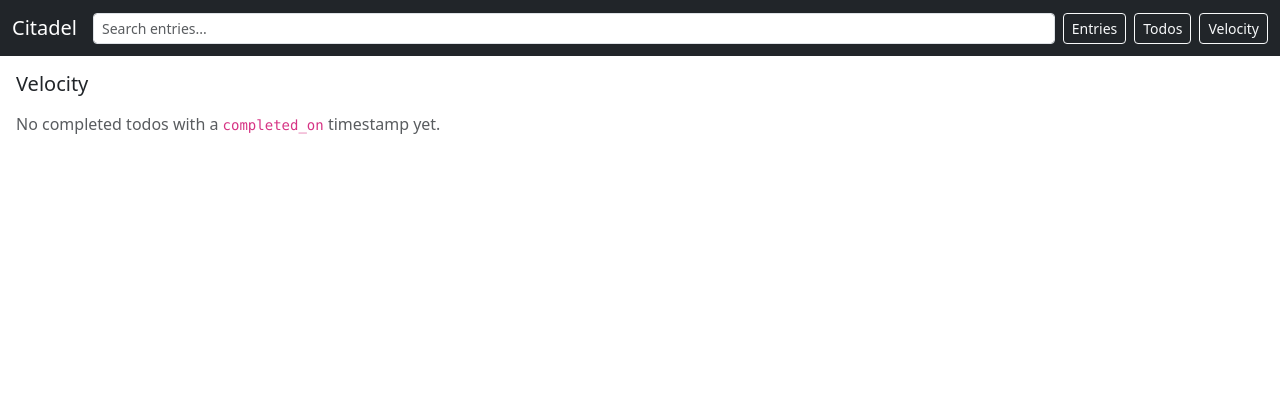
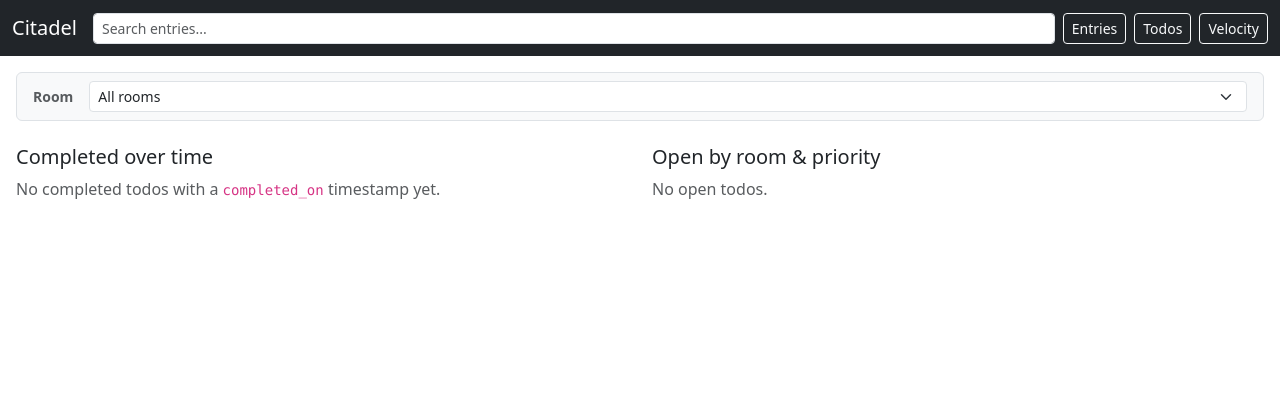
Before and after one commit to massyn/mcp, a Flask app: page /velocity in a window 1280 px wide. Shown: the top 420 px of the page. Run offline with Flask 3, Linux system fonts and the light colour scheme; data that the repository does not hold is empty; some libraries are stand-ins or nearby versions.

Commit message:
Update citadel

```diff
--- a/citadel/viewer/app.py
+++ b/citadel/viewer/app.py
@@ -130,8 +130,13 @@ def todos_view():
 
 @app.route("/velocity")
 def velocity_view():
-    velocity = data.get_velocity_data()
-    return render_template("velocity.html", **_index_ctx(velocity=velocity))
+    room = request.args.get("room") or None
+    velocity = data.get_velocity_data(room=room)
+    heatmap = data.get_open_heatmap(room=room)
+    return render_template(
+        "velocity.html",
+        **_index_ctx(velocity=velocity, heatmap=heatmap, selected_room=room),
+    )
 
 
 @app.route("/search")
--- a/citadel/viewer/data.py
+++ b/citadel/viewer/data.py
@@ -32,7 +32,10 @@ def init_schema() -> None:
 
 
 def get_manifest(tags: Optional[list] = None) -> dict:
-    return json.loads(_run(citadel_get_manifest(tags=tags)))
+    result = json.loads(_run(citadel_get_manifest(tags=tags)))
+    if "rooms" in result:
+        result["rooms"] = sorted(result["rooms"], key=lambda r: r["name"].lower())
+    return result
 
 
 def get_room(room: str, status: str = "active", limit: int = 50, offset: int = 0) -> dict:
@@ -69,14 +72,22 @@ def get_tags(status: str = "active") -> list[tuple[str, int]]:
     return [(r["tag"], r["cnt"]) for r in rows]
 
 
-def get_velocity_data() -> dict:
-    rows = _run(db.query(
-        "SELECT strftime('%Y-W%W', completed_on) AS week, room, COUNT(*) AS n "
-        "FROM todos "
-        "WHERE status = 'done' AND completed_on IS NOT NULL "
-        "GROUP BY week, room "
-        "ORDER BY week, room"
-    ))
+def get_velocity_data(room: Optional[str] = None) -> dict:
+    if room:
+        rows = _run(db.query(
+            "SELECT strftime('%Y-W%W', completed_on) AS week, room, COUNT(*) AS n "
+            "FROM todos "
+            "WHERE status = 'done' AND completed_on IS NOT NULL AND room = ? "
+            "GROUP BY week, room ORDER BY week, room",
+            (room,),
+        ))
+    else:
+        rows = _run(db.query(
+            "SELECT strftime('%Y-W%W', completed_on) AS week, room, COUNT(*) AS n "
+            "FROM todos "
+            "WHERE status = 'done' AND completed_on IS NOT NULL "
+            "GROUP BY week, room ORDER BY week, room"
+        ))
     weeks: list[str] = []
     rooms: list[str] = []
     for r in rows:
@@ -91,6 +102,41 @@ def get_velocity_data() -> dict:
         counts[r["room"]][r["week"]] = r["n"]
 
     return {"weeks": weeks, "rooms": rooms, "counts": counts}
+
+
+def get_open_heatmap(room: Optional[str] = None) -> dict:
+    params_room = (room,) if room else ()
+    where_room = "AND room = ?" if room else ""
+
+    rows = _run(db.query(
+        f"SELECT room, priority, COUNT(*) AS n FROM todos "
+        f"WHERE status IN ('open','in_progress','blocked') {where_room} "
+        f"GROUP BY room, priority ORDER BY room, priority",
+        params_room,
+    ))
+
+    priorities = [1, 2, 3, 4, 5]
+    rooms_seen: list[str] = []
+    matrix: dict[str, dict[int, int]] = {}
+    for r in rows:
+        if r["room"] not in rooms_seen:
+            rooms_seen.append(r["room"])
+            matrix[r["room"]] = {p: 0 for p in priorities}
+        matrix[r["room"]][r["priority"]] = r["n"]
+
+    max_val = max((r["n"] for r in rows), default=1)
+    col_totals = {p: sum(matrix[rm].get(p, 0) for rm in rooms_seen) for p in priorities}
+    row_totals = {rm: sum(matrix[rm].values()) for rm in rooms_seen}
+    grand_total = sum(row_totals.values())
+    return {
+        "rooms": rooms_seen,
+        "priorities": priorities,
+        "matrix": matrix,
+        "max_val": max_val,
+        "col_totals": col_totals,
+        "row_totals": row_totals,
+        "grand_total": grand_total,
+    }
 
 
 def get_entries_by_tag(tag: str, status: str = "active", limit: int = 50, offset: int = 0) -> dict:
--- a/citadel/viewer/templates/velocity.html
+++ b/citadel/viewer/templates/velocity.html
@@ -6,50 +6,127 @@
 <script src="https://cdn.jsdelivr.net/npm/chart.js@4.4.4/dist/chart.umd.min.js"></script>
 <script>
 (function () {
-    var weeks = {{ velocity.weeks | tojson }};
-    var rooms = {{ velocity.rooms | tojson }};
-    var counts = {{ velocity.counts | tojson }};
-
     var palette = [
         '#4e79a7','#f28e2b','#e15759','#76b7b2','#59a14f',
         '#edc948','#b07aa1','#ff9da7','#9c755f','#bab0ac'
     ];
 
-    var datasets = rooms.map(function (room, i) {
+    var weeks    = {{ velocity.weeks | tojson }};
+    var velRooms = {{ velocity.rooms | tojson }};
+    var counts   = {{ velocity.counts | tojson }};
+
+    if (document.getElementById('velocity-chart')) {
+        new Chart(document.getElementById('velocity-chart').getContext('2d'), {
+            type: 'bar',
+            data: {
+                labels: weeks,
+                datasets: velRooms.map(function (room, i) {
                     return {
                         label: room,
                         data: weeks.map(function (w) { return counts[room][w] || 0; }),
                         backgroundColor: palette[i % palette.length],
                     };
-    });
-
-    var ctx = document.getElementById('velocity-chart').getContext('2d');
-    new Chart(ctx, {
-        type: 'bar',
-        data: { labels: weeks, datasets: datasets },
+                }),
+            },
             options: {
                 responsive: true,
-            plugins: {
-                legend: { position: 'right' },
-                title: { display: false },
-            },
+                plugins: { legend: { position: 'right' } },
                 scales: {
                     x: { stacked: true, title: { display: true, text: 'Week' } },
-                y: { stacked: true, beginAtZero: true, ticks: { stepSize: 1 }, title: { display: true, text: 'Todos completed' } },
+                    y: { stacked: true, beginAtZero: true, ticks: { stepSize: 1 }, title: { display: true, text: 'Completed' } },
                 },
             },
         });
+    }
 }());
 </script>
 {% endblock %}
 
 {% block content %}
-<h5 class="mb-3">Velocity</h5>
+{# ── Room filter ─────────────────────────────────────────────────────── #}
+<form method="get" action="/velocity" class="mb-4">
+    <div class="card bg-light border">
+        <div class="card-body py-2 px-3">
+            <div class="d-flex align-items-center gap-3">
+                <span class="small fw-semibold text-muted text-nowrap">Room</span>
+                <select name="room" class="form-select form-select-sm" style="min-width:10rem" onchange="this.form.submit()">
+                    <option value="">All rooms</option>
+                    {% for r in rooms %}
+                    <option value="{{ r.name }}" {% if selected_room == r.name %}selected{% endif %}>{{ r.name }}</option>
+                    {% endfor %}
+                </select>
+                {% if selected_room %}
+                <a href="/velocity" class="btn btn-sm btn-outline-secondary">Clear</a>
+                {% endif %}
+            </div>
+        </div>
+    </div>
+</form>
+
+{% set p_labels = {1: 'P1 Critical', 2: 'P2 High', 3: 'P3 Medium', 4: 'P4 Low', 5: 'P5 Nice-to-have'} %}
+{% set p_colours = {1: '220,53,69', 2: '255,193,7', 3: '108,117,125', 4: '25,135,84', 5: '173,181,189'} %}
+
+<div class="row g-4 align-items-start">
+
+    {# ── Velocity chart ────────────────────────────────────────────────── #}
+    <div class="col-lg-6">
+        <h5 class="mb-2">Completed over time{% if selected_room %} — {{ selected_room }}{% endif %}</h5>
         {% if velocity.weeks %}
-<div style="max-height:480px">
+        <div style="position:relative; height:320px">
             <canvas id="velocity-chart"></canvas>
         </div>
         {% else %}
         <p class="text-muted">No completed todos with a <code>completed_on</code> timestamp yet.</p>
         {% endif %}
+    </div>
+
+    {# ── Open heatmap ──────────────────────────────────────────────────── #}
+    <div class="col-lg-6">
+        <h5 class="mb-2">Open by room &amp; priority{% if selected_room %} — {{ selected_room }}{% endif %}</h5>
+        {% if heatmap.rooms %}
+        <div class="table-responsive">
+            <table class="table table-bordered table-sm align-middle mb-0" style="width:auto">
+                <thead class="table-light">
+                    <tr>
+                        <th class="text-muted fw-normal small" style="min-width:10rem">Room</th>
+                        {% for p in heatmap.priorities %}
+                        <th class="text-center small" style="min-width:5.5rem">{{ p_labels.get(p, 'P' ~ p) }}</th>
+                        {% endfor %}
+                        <th class="text-center small" style="min-width:4rem">Total</th>
+                    </tr>
+                </thead>
+                <tbody>
+                    {% for room in heatmap.rooms %}
+                    <tr>
+                        <td class="fw-semibold small">{{ room }}</td>
+                        {% for p in heatmap.priorities %}
+                        {% set n = heatmap.matrix[room][p] %}
+                        {% set alpha = (n / heatmap.max_val * 0.75) if heatmap.max_val > 0 else 0 %}
+                        <td class="text-center small"
+                            style="background-color: rgba({{ p_colours.get(p, '108,117,125') }}, {{ '%.2f' % alpha }});">
+                            {% if n %}{{ n }}{% else %}<span class="text-muted">—</span>{% endif %}
+                        </td>
+                        {% endfor %}
+                        <td class="text-center small fw-semibold">{{ heatmap.row_totals[room] }}</td>
+                    </tr>
+                    {% endfor %}
+                </tbody>
+                <tfoot class="table-light">
+                    <tr>
+                        <td class="small text-muted">Total</td>
+                        {% for p in heatmap.priorities %}
+                        {% set ct = heatmap.col_totals[p] %}
+                        <td class="text-center small fw-semibold">{{ ct if ct else '—' }}</td>
+                        {% endfor %}
+                        <td class="text-center small fw-semibold">{{ heatmap.grand_total }}</td>
+                    </tr>
+                </tfoot>
+            </table>
+        </div>
+        {% else %}
+        <p class="text-muted">No open todos{% if selected_room %} in {{ selected_room }}{% endif %}.</p>
+        {% endif %}
+    </div>
+
+</div>
 {% endblock %}
```
Also changed, not shown: citadel/helpers.py (+7 -2 lines). Lines whose indentation alone changed are shown as unchanged.
